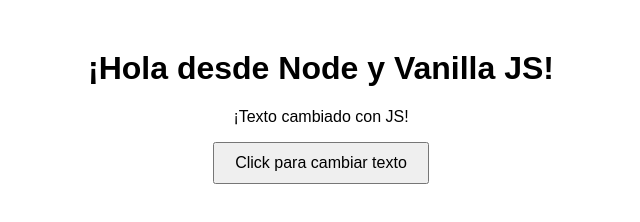
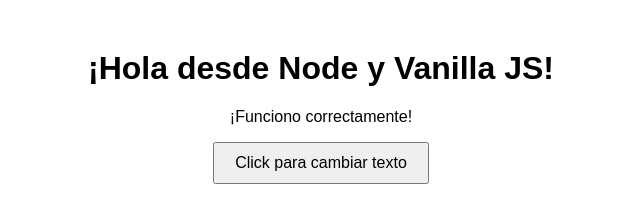
Before and after one commit to BrandonYGG/ejemplo-tlapaleria, a website: page index.html in a window 1280 px wide. Both pictures are taken after a click on the button "Click para cambiar texto". Shown: the full height of the page, 319-959 px from the left. Drawn offline with Linux system fonts and the light colour scheme.

Commit message:
Cambio de textos

```diff
--- a/index.html
+++ b/index.html
@@ -7,7 +7,7 @@
 </head>
 <body>
   <h1>¡Hola desde Node y Vanilla JS!</h1>
-  <p id="demo">Texto inicial</p>
+  <p id="demo">Primer texto</p>
   <button onclick="cambiarTexto()">Click para cambiar texto</button>
 
   <script src="script.js"></script>
--- a/script.js
+++ b/script.js
@@ -1,3 +1,3 @@
 function cambiarTexto() {
-  document.getElementById("demo").innerText = "¡Texto cambiado con JS!";
+  document.getElementById("demo").innerText = "¡Funciono correctamente!";
 }
```
